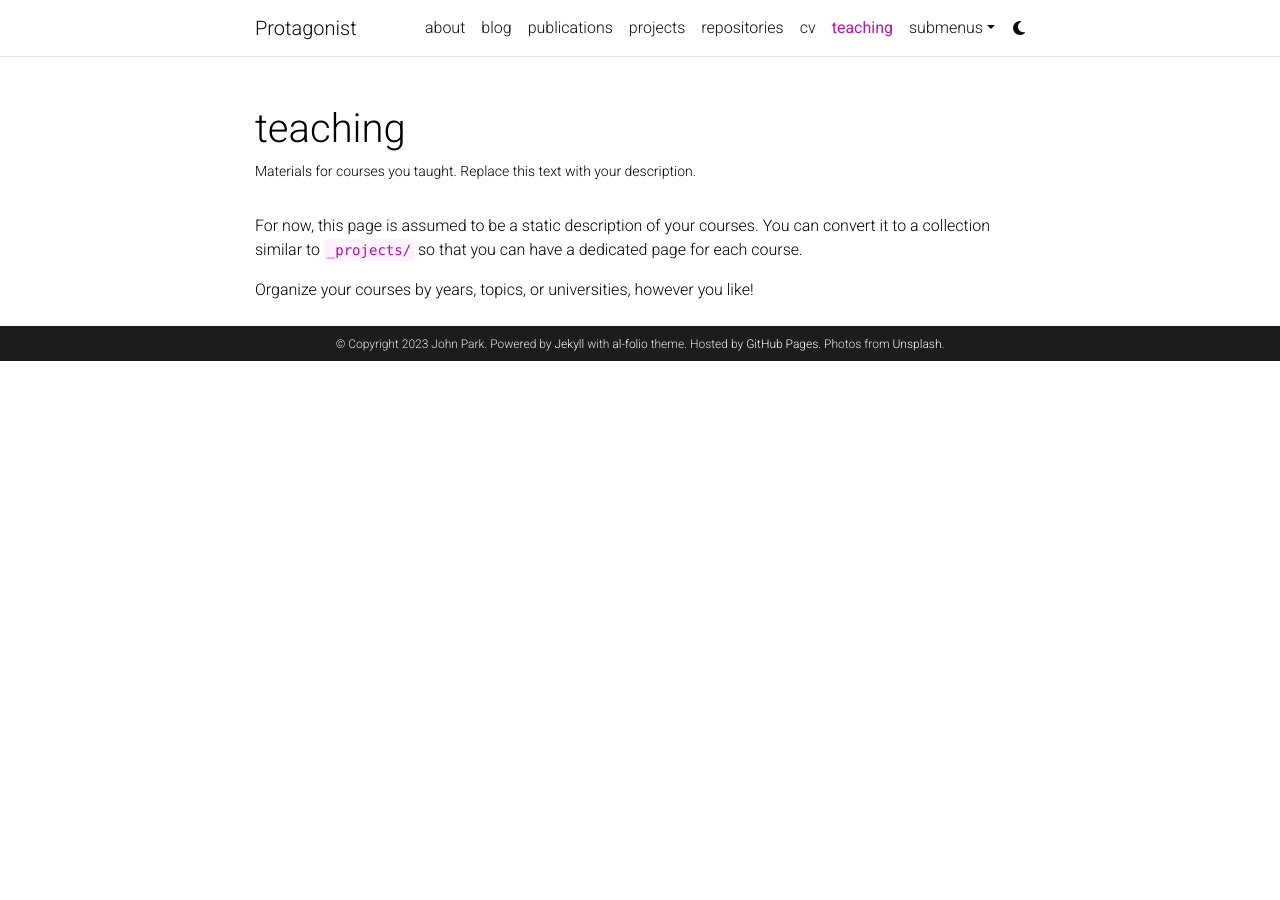
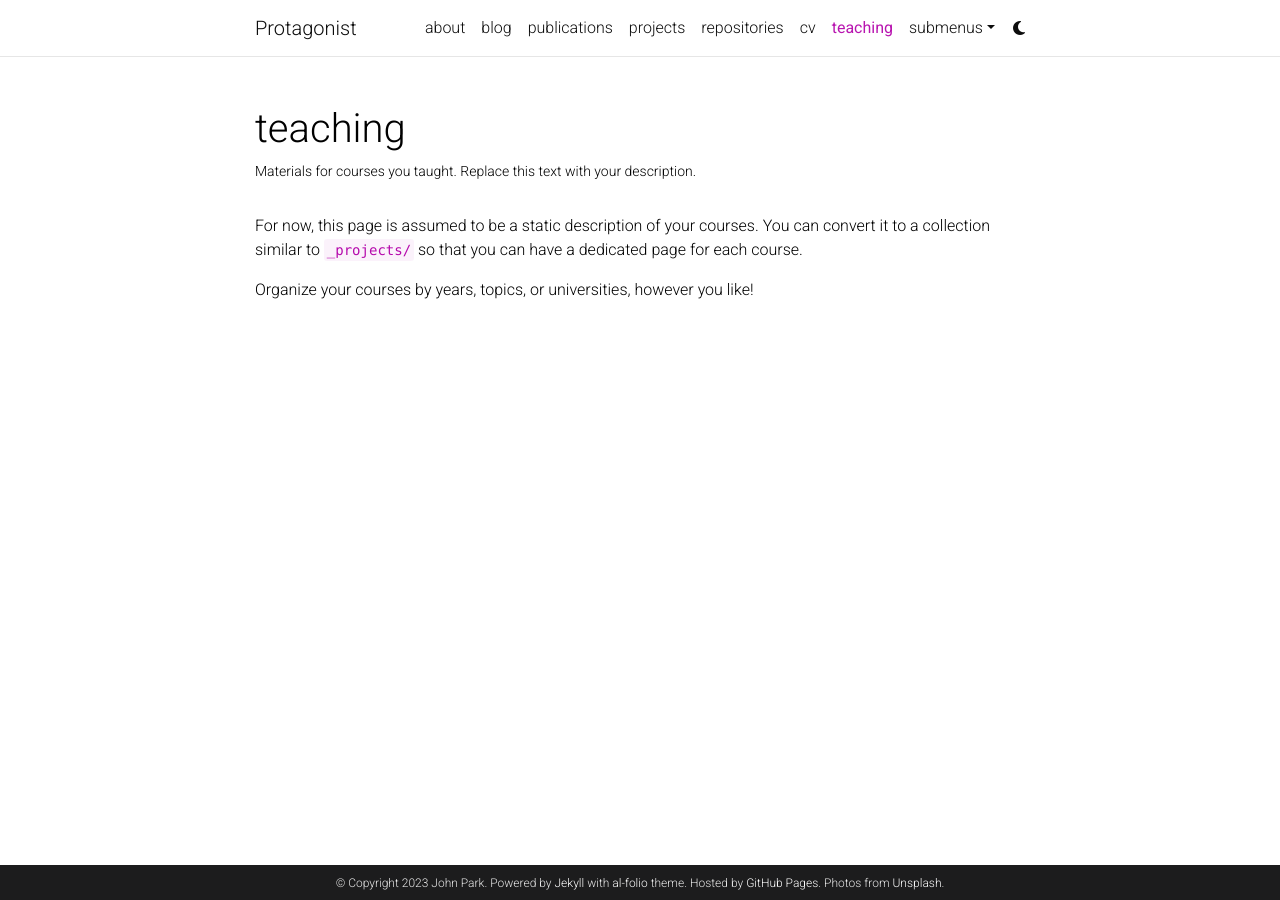
Before and after one commit to cwJohnPark/proag, a Jekyll site: the page built from _pages/teaching.md, in a window 1280 px wide. Built offline with Jekyll 4.4.1, drawn with Linux system fonts in a browser that asks for light colours; comment, search, counter and statistics services are not loaded; a style sheet for code colours, icons or effects is not loaded.

Commit message:
fix: footer

```diff
--- a/_sass/_base.scss
+++ b/_sass/_base.scss
@@ -329,7 +329,7 @@ blockquote {
 footer.fixed-bottom {
   background-color: var(--global-footer-bg-color);
   font-size: 0.75rem;
-  position: relative;
+  position: absolute;
   margin-top: 24px;
   .container {
     text-align: center;
--- a/_sass/_layout.scss
+++ b/_sass/_layout.scss
@@ -1,6 +1,10 @@
 /******************************************************************************
  * Content
  ******************************************************************************/
+ html{
+  position: relative; /* Allows the footer to notice content height */
+  min-height: 100vh;  /* My page will always take the full screen */
+}
 
 body {
   color: var(--global-text-color);
```
